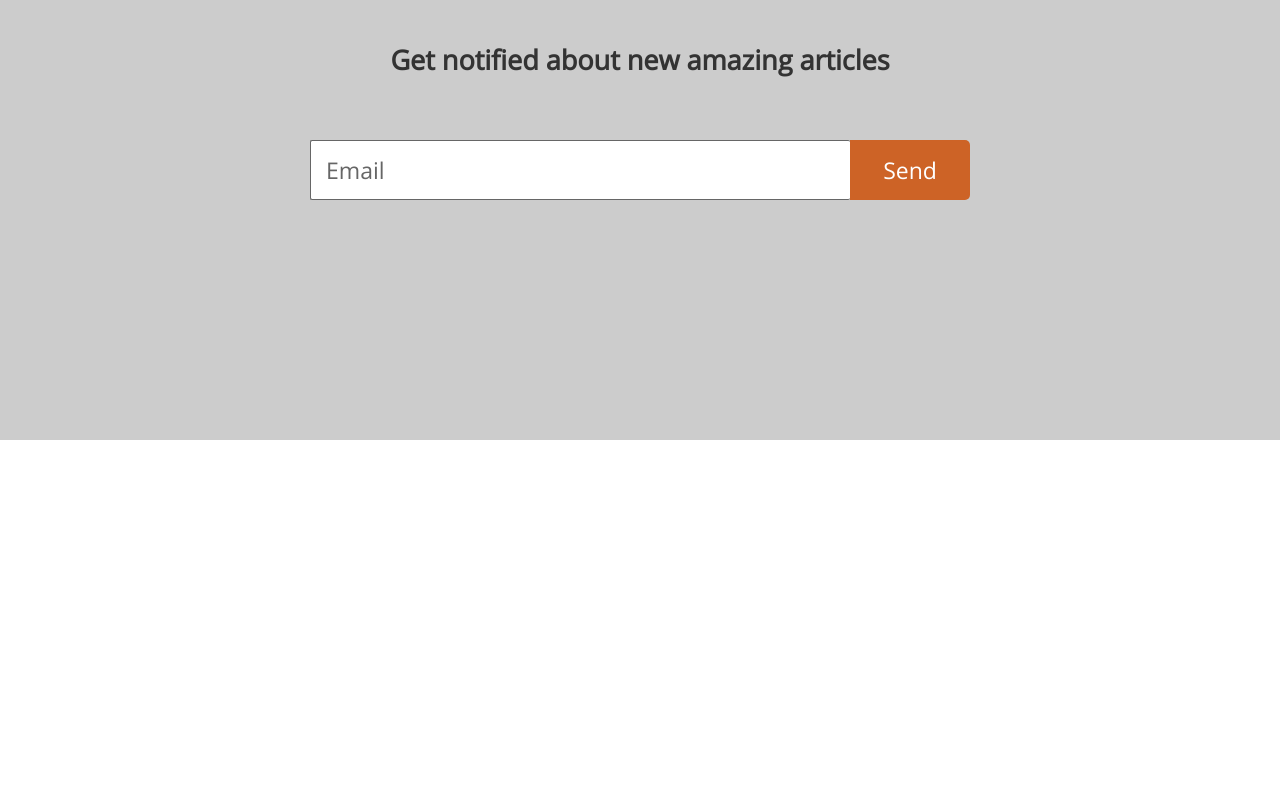
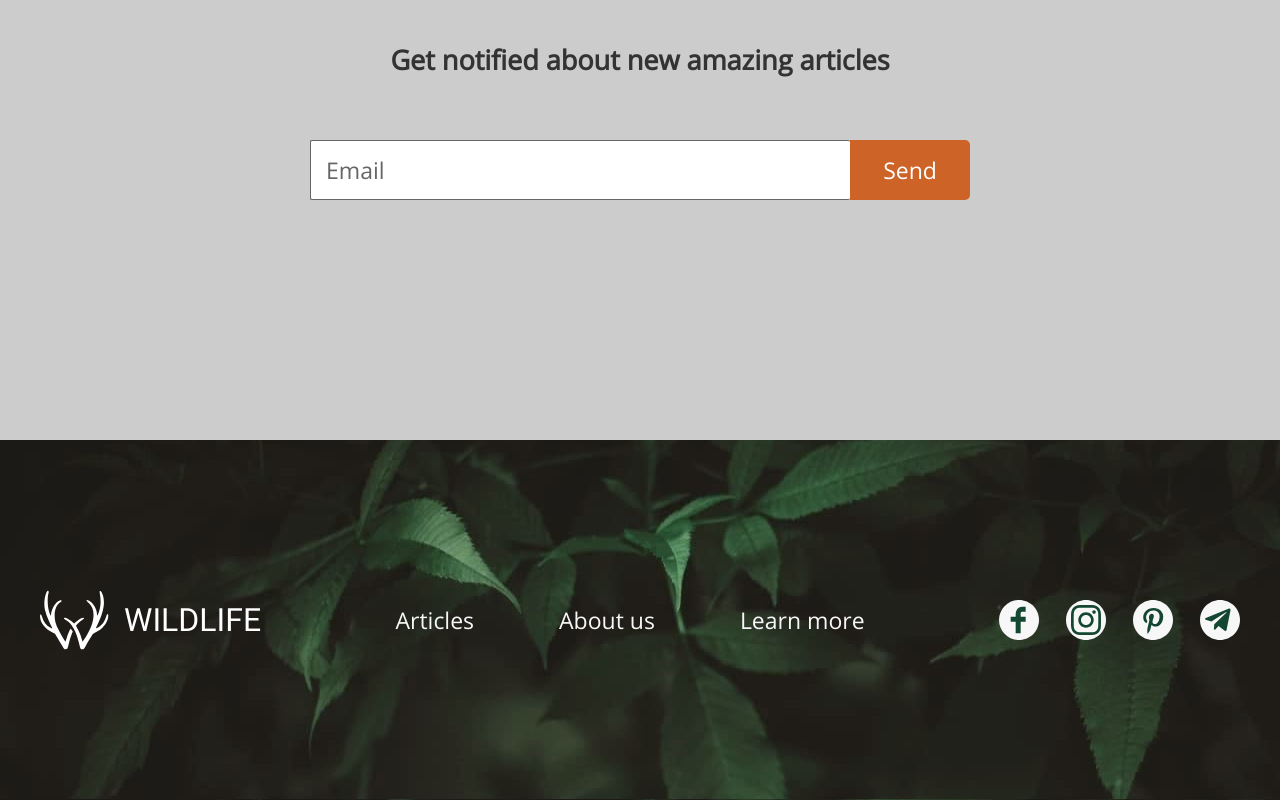
Before and after one commit to ieropael/rolling-scopes-school-JSFE2021Q1, a plain HTML site: page wildlife/index.html in a window 1280 px wide. Shown: the part 1708-2508 px from the top of the page. Before the commit the page ends 2148 px from the top, so only its background shows below. Drawn offline with Linux system fonts and the light colour scheme.

Commit message:
feat: add footer

```diff
--- a/wildlife/index.html
+++ b/wildlife/index.html
@@ -61,5 +61,26 @@
       <input class="get-notified__send" type="submit" value="Send">
     </form>
   </section>
+  <footer class="footer">
+    <div class="container">
+      <div class="footer__content">
+        <div class="logo">
+          <img class="logo__image" src="assets/images/logo.svg" alt="Logo">
+          <span class="logo__title">Wildlife</span>
+        </div>
+        <div class="footer__links">
+          <span class="footer__link">Articles</span>
+          <span class="footer__link">About us</span>
+          <span class="footer__link">Learn more</span>
+        </div>
+        <div class="footer__socials">
+          <img class="footer__social" src="assets/images/facebook.svg" alt="Facebook">
+          <img class="footer__social" src="assets/images/instagram.svg" alt="Instagram">
+          <img class="footer__social" src="assets/images/pinterest.svg" alt="Pinterest">
+          <img class="footer__social" src="assets/images/telegram.svg" alt="Telegram">
+        </div>
+      </div>
+    </div>
+  </footer>
 </body>
 </html>
--- a/wildlife/style.css
+++ b/wildlife/style.css
@@ -211,3 +211,28 @@
   outline: none;
   cursor: pointer;
 }
+
+.footer {
+  padding-top: 150px;
+  padding-bottom: 150px;
+  background-image: url('assets/images/footer.jpg');
+}
+
+.footer__content {
+  display: flex;
+  justify-content: space-between;
+  align-items: center;
+}
+
+.footer__links {
+  display: flex;
+  gap: 85px;
+  font-size: 23px;
+  line-height: 60px;
+  color: #f7f7f7;
+}
+
+.footer__socials {
+  display: flex;
+  gap: 27px;
+}
```
Also changed, not shown: wildlife/assets/images/facebook.svg (added), wildlife/assets/images/footer.jpg (added), wildlife/assets/images/instagram.svg (added), wildlife/assets/images/pinterest.svg (added), wildlife/assets/images/telegram.svg (added).
